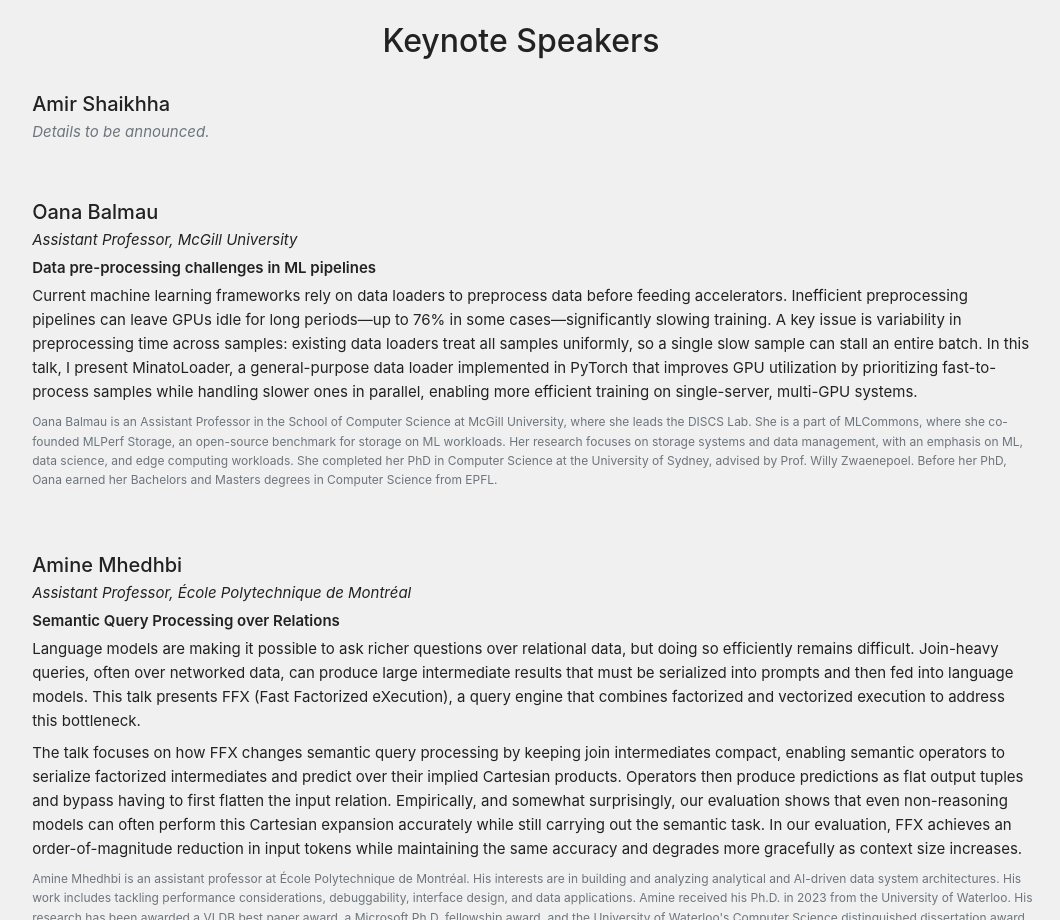
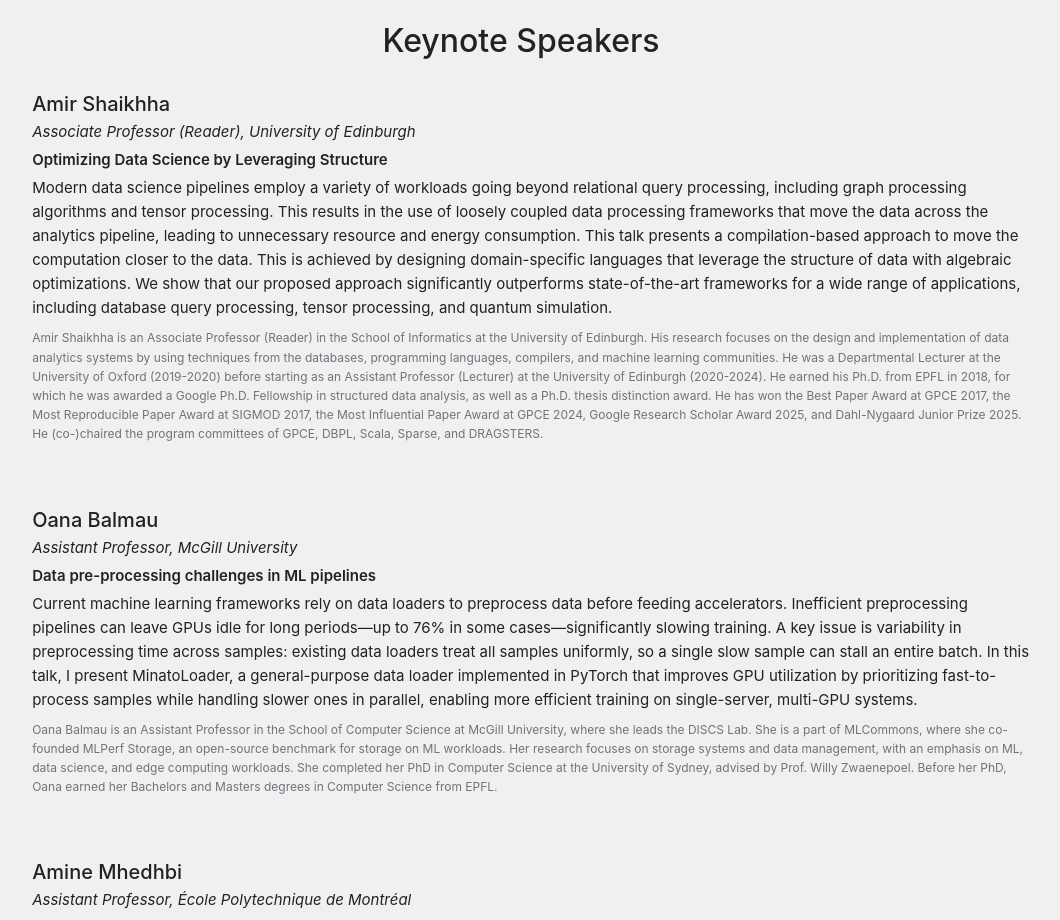
Before and after one commit to DataIntelligenceCrew/dbml26, an Eleventy site: page src/index.njk in a window 1280 px wide. Shown: the part 1560-2480 px from the top of the page, without its empty margins (119-1179 px from the left). Built offline with nearby package versions, Linux system fonts and the light colour scheme; Eleventy itself is replaced by a stand-in of ours; files that its build step writes are made by us from their sources.

Commit message:
Update keynote

```diff
--- a/src/_includes/dbml26/keynote.njk
+++ b/src/_includes/dbml26/keynote.njk
@@ -11,7 +11,14 @@
 
           <div class="col-md-10 mb-5">
             <h4 class="h5 mb-1">Amir Shaikhha</h4>
-            <p class="mb-2 text-muted"><em>Details to be announced.</em></p>
+            <p class="mb-1"><em>Associate Professor (Reader), University of Edinburgh</em></p>
+            <p class="mb-1"><strong>Optimizing Data Science by Leveraging Structure</strong></p>
+            <p class="mb-2">
+              Modern data science pipelines employ a variety of workloads going beyond relational query processing, including graph processing algorithms and tensor processing. This results in the use of loosely coupled data processing frameworks that move the data across the analytics pipeline, leading to unnecessary resource and energy consumption. This talk presents a compilation-based approach to move the computation closer to the data. This is achieved by designing domain-specific languages that leverage the structure of data with algebraic optimizations. We show that our proposed approach significantly outperforms state-of-the-art frameworks for a wide range of applications, including database query processing, tensor processing, and quantum simulation.
+            </p>
+            <p class="small text-muted">
+              Amir Shaikhha is an Associate Professor (Reader) in the School of Informatics at the University of Edinburgh. His research focuses on the design and implementation of data analytics systems by using techniques from the databases, programming languages, compilers, and machine learning communities. He was a Departmental Lecturer at the University of Oxford (2019-2020) before starting as an Assistant Professor (Lecturer) at the University of Edinburgh (2020-2024). He earned his Ph.D. from EPFL in 2018, for which he was awarded a Google Ph.D. Fellowship in structured data analysis, as well as a Ph.D. thesis distinction award. He has won the Best Paper Award at GPCE 2017, the Most Reproducible Paper Award at SIGMOD 2017, the Most Influential Paper Award at GPCE 2024, Google Research Scholar Award 2025, and Dahl-Nygaard Junior Prize 2025. He (co-)chaired the program committees of GPCE, DBPL, Scala, Sparse, and DRAGSTERS.
+            </p>
           </div>
 
           <div class="col-md-10 mb-5">
```
